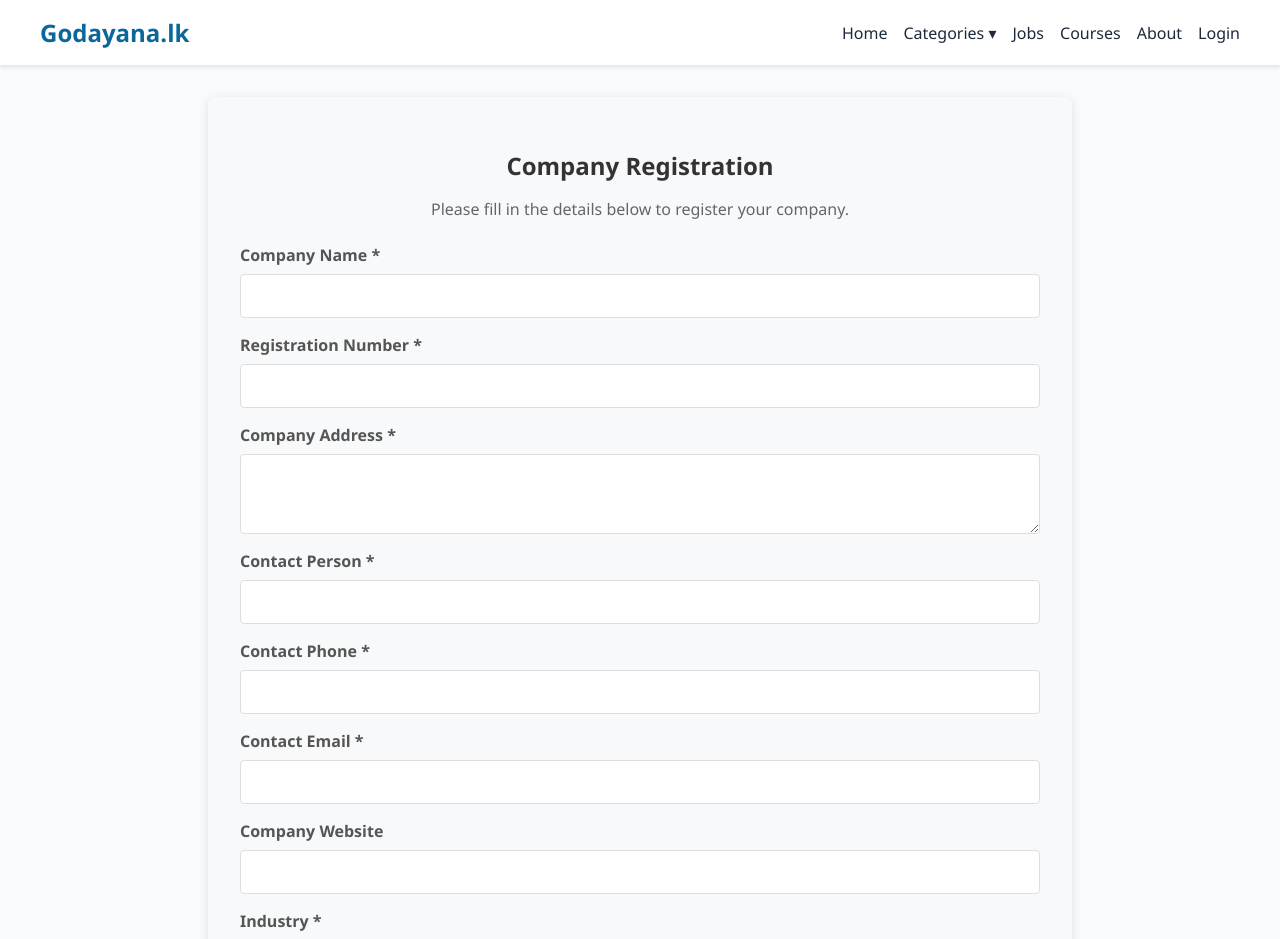
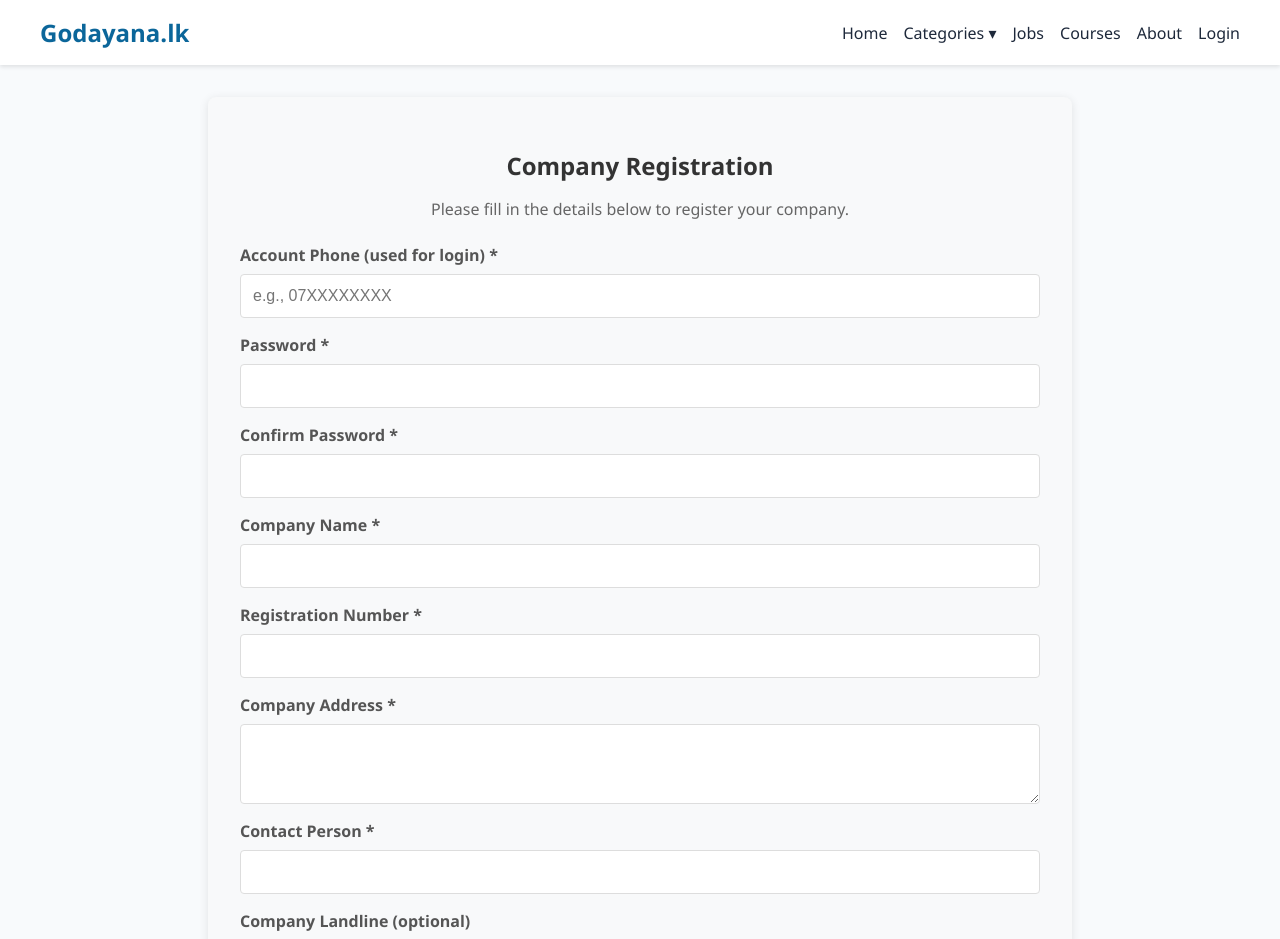
Before and after one commit to Kulith-Renuja/job-portal-frontend, a React (Create React App) app: page /company-register in a window 1280 px wide. Shown: the top 939 px of the page. Built offline with nearby package versions, Linux system fonts and the light colour scheme; no server answers.

Commit message:
feat: Enhance company registration form with password validation and user normalization

```diff
--- a/src/company/CompanyRegistrationForm.jsx
+++ b/src/company/CompanyRegistrationForm.jsx
@@ -6,45 +6,84 @@ import './CompanyRegistrationForm.css';
 export default function CompanyRegistrationForm() {
 const navigate = useNavigate();
 const [formData, setFormData] = useState({
+// Account (login)
+phone: '', // Account Phone (used for login)
+password: '',
+confirmPassword: '',
+// Company profile
 companyName: '',
 registrationNumber: '',
 address: '',
 contactPerson: '',
-    contactPhone: '',
-    contactEmail: '',
+contactPhone: '',     // Company Landline (optional)
+contactEmail: '',     // Optional
 website: '',
 industry: '',
 companySize: '',
-    description: '',
-    // ⭐ NEW: Add password to the state
-    password: ''
+description: ''
 });
+
 const [loading, setLoading] = useState(false);
 const [error, setError] = useState(null);
 const [success, setSuccess] = useState(false);
 
 const handleChange = (e) => {
 const { name, value } = e.target;
-    setFormData(prev => ({
-      ...prev,
-      [name]: value
-    }));
+setFormData(prev => ({ ...prev, [name]: value }));
+};
+
+const validate = () => {
+const {
+companyName, registrationNumber, address, contactPerson,
+phone, password, confirmPassword
+} = formData;
+if (!companyName || !registrationNumber || !address || !contactPerson || !phone || !password) {
+  return 'Please fill all required fields.';
+}
+if (password.length < 6) {
+  return 'Password must be at least 6 characters.';
+}
+if (password !== confirmPassword) {
+  return 'Passwords do not match.';
+}
+// Basic phone sanity check (adjust as needed)
+const phoneDigits = phone.replace(/[^\d]/g, '');
+if (phoneDigits.length < 7) {
+  return 'Please enter a valid account phone number.';
+}
+return null;
 };
 
 const handleSubmit = async (e) => {
 e.preventDefault();
+setError(null);
+const validationError = validate();
+if (validationError) {
+  setError(validationError);
+  return;
+}
+
 setLoading(true);
-    setError(null);
+try {
+  // Prepare payload (trim strings)
+  const payload = {
+    phone: formData.phone.trim(),                // login phone (required)
+    password: formData.password,                 // required
+    companyName: formData.companyName.trim(),    // required
+    registrationNumber: formData.registrationNumber.trim(), // required
+    address: formData.address.trim(),            // required
+    contactPerson: formData.contactPerson.trim(),// required
+    contactPhone: formData.contactPhone.trim(),  // optional landline
+    contactEmail: formData.contactEmail.trim(),  // optional
+    website: formData.website.trim(),
+    industry: formData.industry.trim(),
+    companySize: formData.companySize.trim(),
+    description: formData.description.trim()
+  };
 
-    try {
-      // The backend expects password to be in the data
-      await registerCompany({
-        ...formData
-      });
+  await registerCompany(payload);
 
-      // Show success message
   setSuccess(true);
-
   // Redirect to login page after 3 seconds
   setTimeout(() => navigate('/auth'), 3000);
 } catch (err) {
@@ -58,17 +97,55 @@ export default function CompanyRegistrationForm() {
 <div className="company-registration-container">
 <h2>Company Registration</h2>
 <p>Please fill in the details below to register your company.</p>
-
   {success && (
     <div className="alert alert-success">
       Company registration submitted successfully! You will be redirected to the login page shortly.
     </div>
   )}
-
   {error && <div className="alert alert-error">{error}</div>}
 
   <form onSubmit={handleSubmit} className="company-registration-form">
-        {/* All your existing fields */}
+    {/* Account (login) */}
+    <div className="form-group">
+      <label htmlFor="phone">Account Phone (used for login) *</label>
+      <input
+        type="tel"
+        id="phone"
+        name="phone"
+        value={formData.phone}
+        onChange={handleChange}
+        placeholder="e.g., 07XXXXXXXX"
+        required
+      />
+    </div>
+
+    <div className="form-group">
+      <label htmlFor="password">Password *</label>
+      <input
+        type="password"
+        id="password"
+        name="password"
+        value={formData.password}
+        onChange={handleChange}
+        minLength={6}
+        required
+      />
+    </div>
+
+    <div className="form-group">
+      <label htmlFor="confirmPassword">Confirm Password *</label>
+      <input
+        type="password"
+        id="confirmPassword"
+        name="confirmPassword"
+        value={formData.confirmPassword}
+        onChange={handleChange}
+        minLength={6}
+        required
+      />
+    </div>
+
+    {/* Company profile */}
     <div className="form-group">
       <label htmlFor="companyName">Company Name *</label>
       <input
@@ -117,27 +194,28 @@ export default function CompanyRegistrationForm() {
       />
     </div>
 
+    {/* Company contact (optional) */}
     <div className="form-group">
-          <label htmlFor="contactPhone">Contact Phone *</label>
+      <label htmlFor="contactPhone">Company Landline (optional)</label>
       <input
         type="tel"
         id="contactPhone"
         name="contactPhone"
         value={formData.contactPhone}
         onChange={handleChange}
-            required
+        placeholder="e.g., 0112XXXXXX"
       />
     </div>
 
     <div className="form-group">
-          <label htmlFor="contactEmail">Contact Email *</label>
+      <label htmlFor="contactEmail">Company Contact Email (optional)</label>
       <input
         type="email"
         id="contactEmail"
         name="contactEmail"
         value={formData.contactEmail}
         onChange={handleChange}
-            required
+        placeholder="e.g., hr@company.com"
       />
     </div>
 
@@ -149,6 +227,7 @@ export default function CompanyRegistrationForm() {
         name="website"
         value={formData.website}
         onChange={handleChange}
+        placeholder="https://example.com"
       />
     </div>
 
@@ -205,19 +284,6 @@ export default function CompanyRegistrationForm() {
       />
     </div>
 
-        {/* ⭐ NEW: Add password input field */}
-        <div className="form-group">
-          <label htmlFor="password">Password *</label>
-          <input
-            type="password"
-            id="password"
-            name="password"
-            value={formData.password}
-            onChange={handleChange}
-            required
-          />
-        </div>
-
     <button type="submit" className="btn btn-primary" disabled={loading}>
       {loading ? 'Submitting...' : 'Register Company'}
     </button>
--- a/src/context/AuthContext.js
+++ b/src/context/AuthContext.js
@@ -3,28 +3,41 @@ import { createContext, useContext, useState, useEffect } from 'react';
 
 const AuthContext = createContext();
 
+const normalizeUser = (u) => {
+if (!u) return u;
+const isCompany = u.role === 'company';
+return {
+...u,
+companyId: isCompany ? (u.companyId || u._id) : null, // single-model -> companyId = user._id
+companyStatus: isCompany ? u.companyStatus : undefined
+};
+};
+
 export const AuthProvider = ({ children }) => {
 const [token, setToken] = useState(null);
 const [user, setUser] = useState(null);
-  const [loading, setLoading] = useState(true); // ✅ New state
+const [loading, setLoading] = useState(true);
 
 useEffect(() => {
 const storedToken = localStorage.getItem('token');
-    const storedUser = localStorage.getItem('user');
-
-    if (storedToken && storedUser) {
+const storedUserRaw = localStorage.getItem('user');
+if (storedToken && storedUserRaw) {
+  const parsed = JSON.parse(storedUserRaw);
+  const normalized = normalizeUser(parsed);
   setToken(storedToken);
-      setUser(JSON.parse(storedUser));
+  setUser(normalized);
+  // overwrite with normalized to keep storage consistent
+  localStorage.setItem('user', JSON.stringify(normalized));
 }
-
-    setLoading(false); // ✅ Done loading
+setLoading(false);
 }, []);
 
-  const login = (token, user) => {
-    localStorage.setItem('token', token);
-    localStorage.setItem('user', JSON.stringify(user));
-    setToken(token);
-    setUser(user);
+const login = (tokenValue, userPayload) => {
+const normalized = normalizeUser(userPayload);
+localStorage.setItem('token', tokenValue);
+localStorage.setItem('user', JSON.stringify(normalized));
+setToken(tokenValue);
+setUser(normalized);
 };
 
 const logout = () => {
@@ -34,13 +47,15 @@ export const AuthProvider = ({ children }) => {
 setUser(null);
 };
 
+const isAuthenticated = !!token;
 const isAdmin = user?.role === 'admin';
-  const isAuthenticated = !!token;
 const isCompany = user?.role === 'company';
+const isCompanyApproved = isCompany && user?.companyStatus === 'approved';
+const companyId = user?.companyId || null;
 
 return (
 <AuthContext.Provider
-      value={{ token, user, login, logout, isAdmin, isAuthenticated, isCompany, loading }}
+value={{ token, user, companyId, login, logout, isAdmin, isAuthenticated, isCompany, isCompanyApproved, loading }}
 >
 {children}
 </AuthContext.Provider>
--- a/src/pages/Auth.jsx
+++ b/src/pages/Auth.jsx
@@ -4,6 +4,7 @@ import logo from '../assets/login-logo.png';
 import { loginUser, registerUser } from '../services/authService';
 import { useNavigate } from 'react-router-dom';
 import { useAuth } from '../context/AuthContext';
+import { Link } from 'react-router-dom';
 
 export default function Auth() {
   const [isLogin, setIsLogin] = useState(false);
@@ -130,7 +131,7 @@ export default function Auth() {
           <div className="auth-form">
             <h3>Company Registration</h3>
             <p>Please register your company through our company registration form.</p>
-            <a href="/company-register" className="primary-btn">Register Company</a>
+            <Link to="/company-register" className="primary-btn">Register Company</Link>
           </div>
         ) : (
           <form className="auth-form" onSubmit={handleRegister}>
```
Lines whose indentation alone changed are shown as unchanged.
